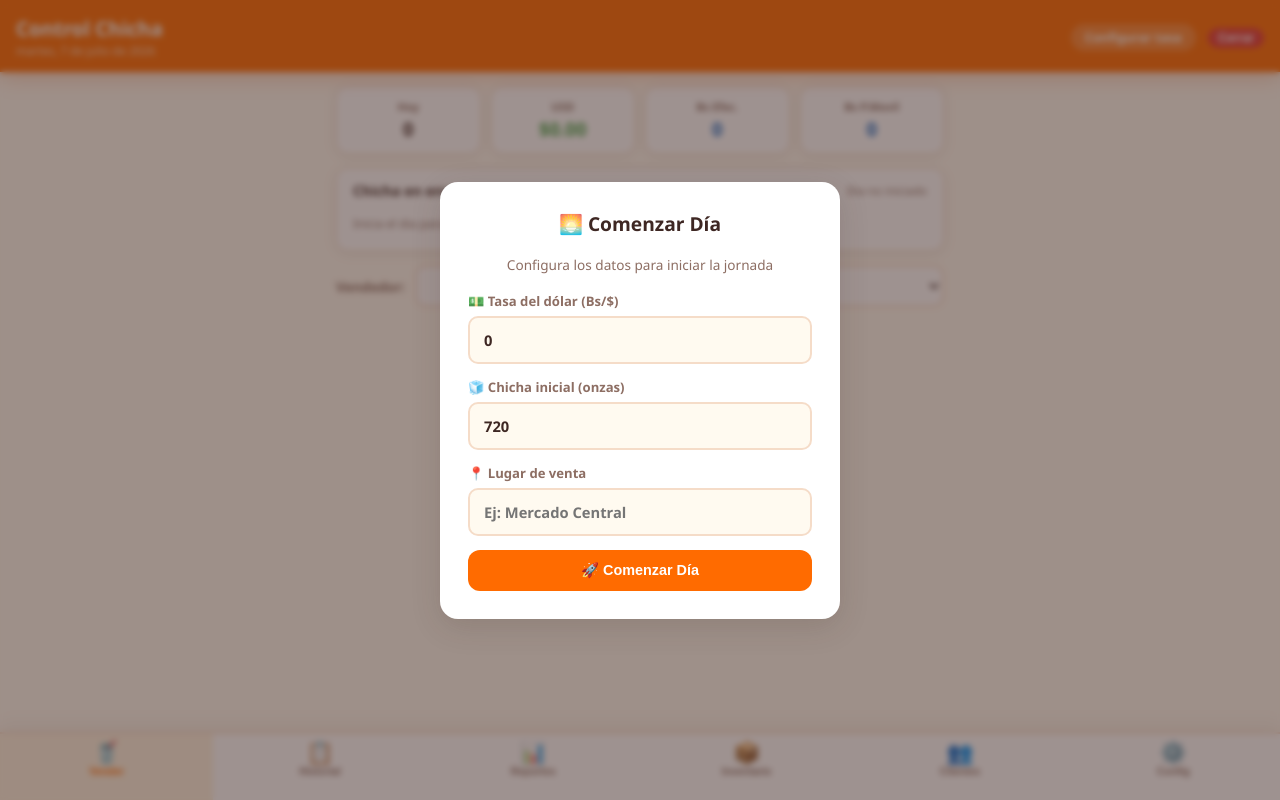
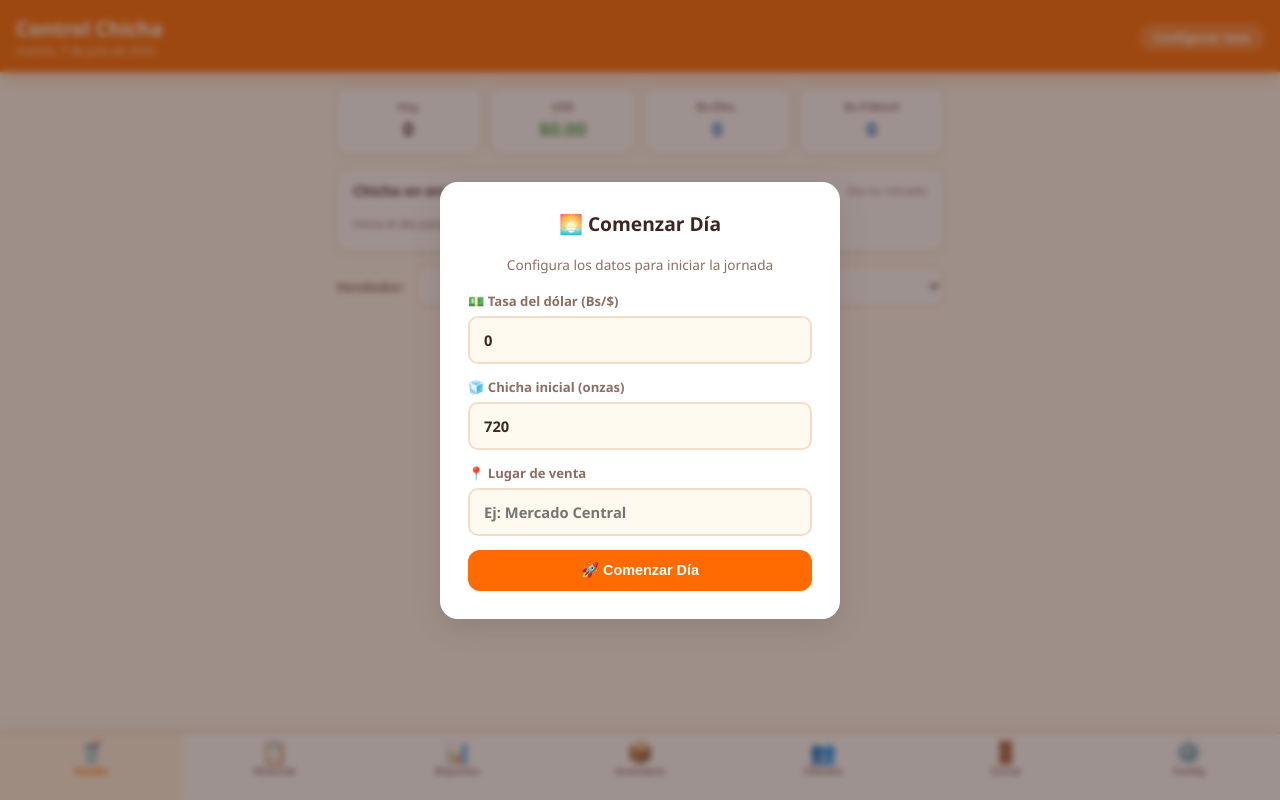
Before and after one commit to hernan74ven/control-chicha, a website with bundled scripts: page public/index.html in a window 1280 px wide. Built offline with nearby package versions, Linux system fonts and the light colour scheme; files whose address does not match are found by name.

Commit message:
move cerrar button to bottom nav with door icon

```diff
--- a/public/index.html
+++ b/public/index.html
@@ -43,7 +43,6 @@
   </div>
   <div class="h-right">
     <span class="rate-badge" id="rateBadge">Tasa: --</span>
-    <button class="btn btn-sm btn-danger header-emergency-btn" onclick="window.cerrarDia()" title="Cerrar día (emergencia)">Cerrar</button>
   </div>
 </header>
 
@@ -135,6 +134,7 @@
   <button class="nav-btn" data-tab="reportes"><span class="nav-icon">📊</span><span class="nav-label">Reportes</span></button>
   <button class="nav-btn" data-tab="inventario"><span class="nav-icon">📦</span><span class="nav-label">Inventario</span></button>
   <button class="nav-btn" data-tab="clientes"><span class="nav-icon">👥</span><span class="nav-label">Clientes</span></button>
+  <button class="nav-btn" onclick="window.cerrarDia()"><span class="nav-icon">🚪</span><span class="nav-label">Cerrar</span></button>
   <button class="nav-btn" data-tab="config"><span class="nav-icon">⚙️</span><span class="nav-label">Config</span></button>
 </nav>
 
--- a/public/styles.css
+++ b/public/styles.css
@@ -905,10 +905,3 @@ main {
   align-items: center;
   justify-content: center;
 }
-/* Emergency close day button (header) */
-.header-emergency-btn {
-  margin-left: 8px;
-  padding: 4px 10px;
-  font-size: 0.75rem;
-  line-height: 1;
-}
```
